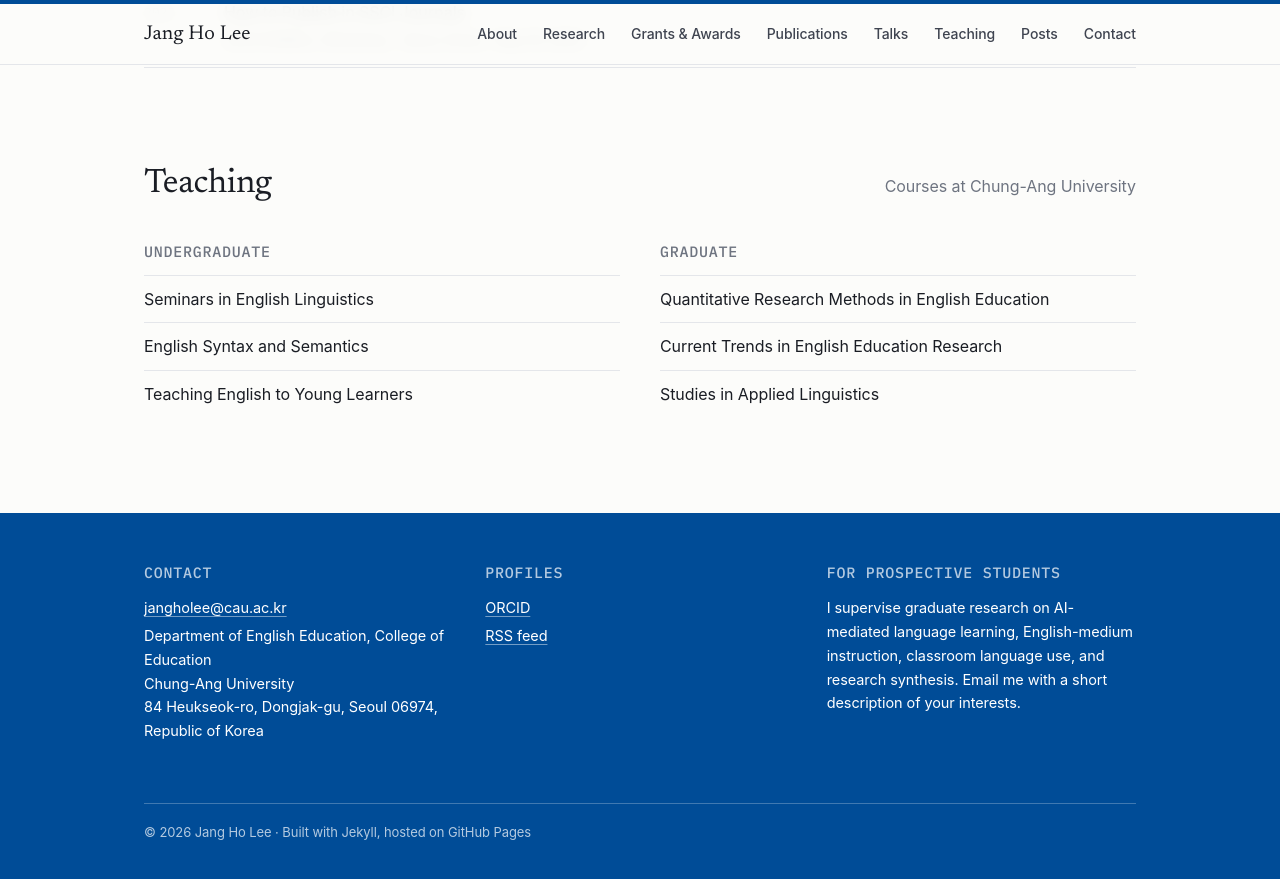
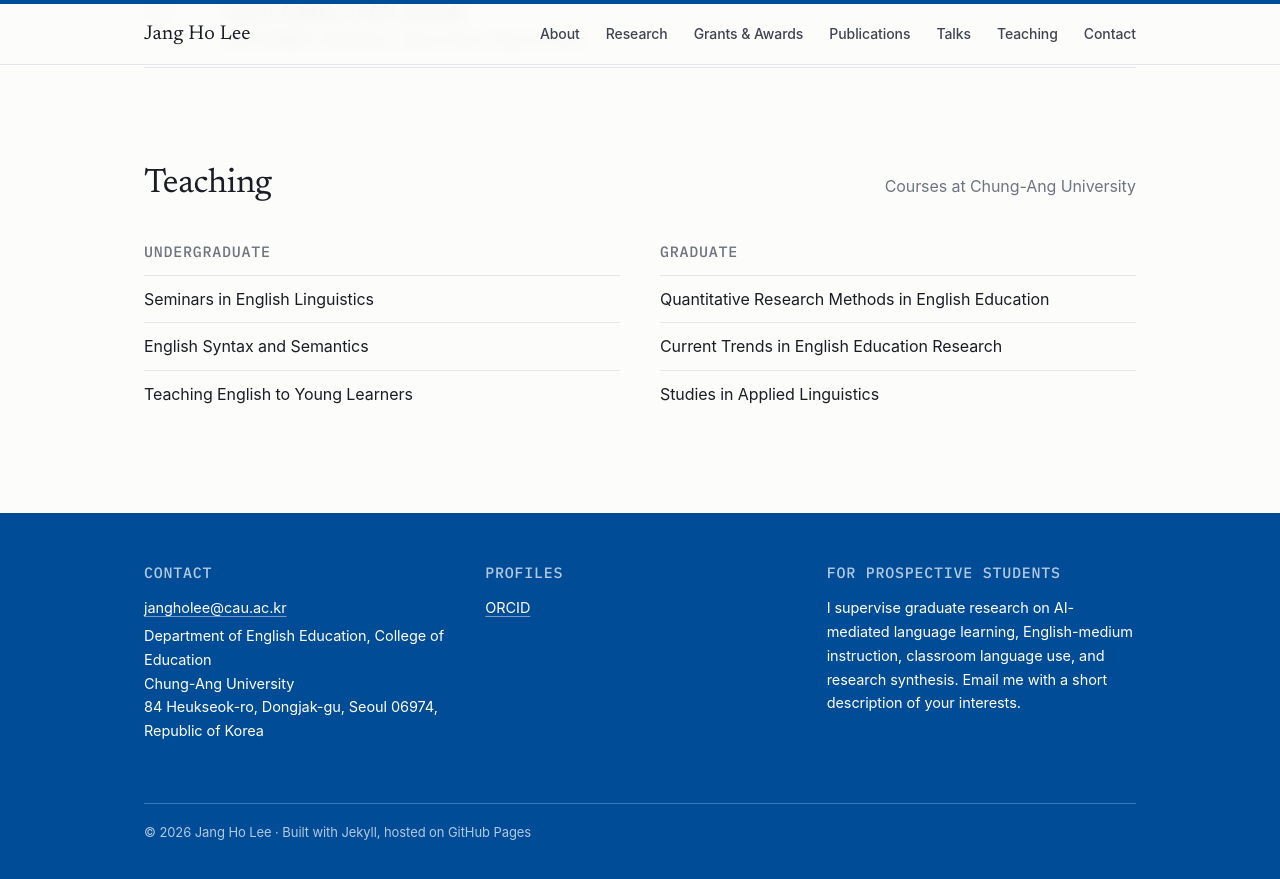
Before and after one commit to jangho330/jangho330.github.io, a Jekyll site: the page built from index.html, in a window 1280 px wide and 900 px high, scrolled down 5119 px. Shown: the top 879 px of the window. Built offline with Jekyll 4.4.1, drawn with Linux system fonts in a browser that asks for light colours; some web fonts are replaced.

Commit message:
Update default.html

```diff
--- a/_layouts/default.html
+++ b/_layouts/default.html
@@ -24,7 +24,6 @@
       <a href="{{ '/' | relative_url }}#publications">Publications</a>
       <a href="{{ '/' | relative_url }}#talks">Talks</a>
       <a href="{{ '/' | relative_url }}#teaching">Teaching</a>
-      <a href="{{ '/posts/' | relative_url }}"{% if page.url contains '/posts/' %} aria-current="page"{% endif %}>Posts</a>
       <a href="{{ '/' | relative_url }}#contact">Contact</a>
     </nav>
   </div>
@@ -46,7 +45,6 @@
       {% if site.author.orcid != "" %}<p><a href="{{ site.author.orcid }}" rel="me noopener" target="_blank">ORCID</a></p>{% endif %}
       {% if site.author.scholar != "" %}<p><a href="{{ site.author.scholar }}" rel="me noopener" target="_blank">Google Scholar</a></p>{% endif %}
       {% if site.author.researchgate != "" %}<p><a href="{{ site.author.researchgate }}" rel="me noopener" target="_blank">ResearchGate</a></p>{% endif %}
-      <p><a href="{{ '/feed.xml' | relative_url }}">RSS feed</a></p>
     </div>
     <div>
       <h3>For prospective students</h3>
```
